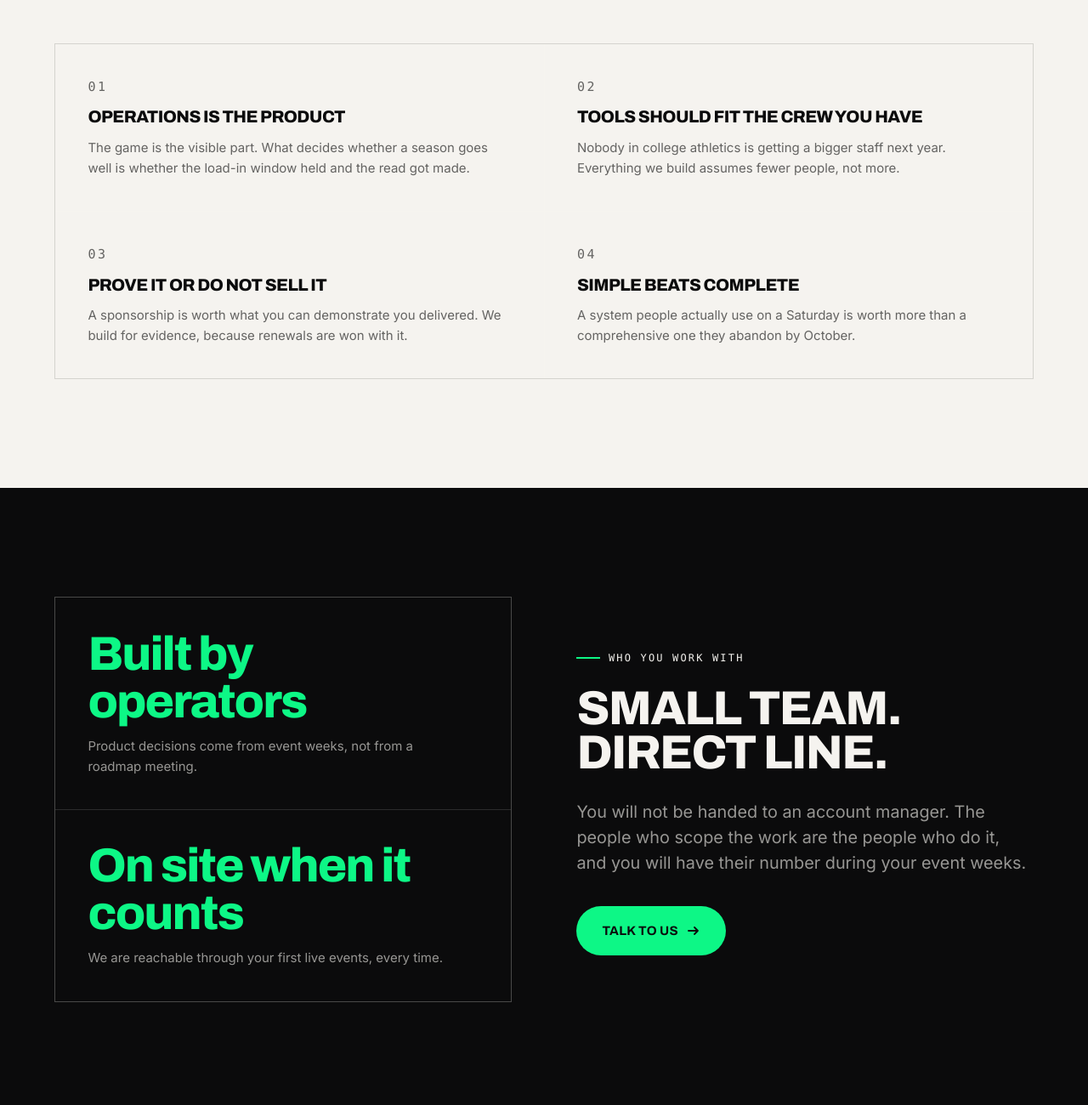
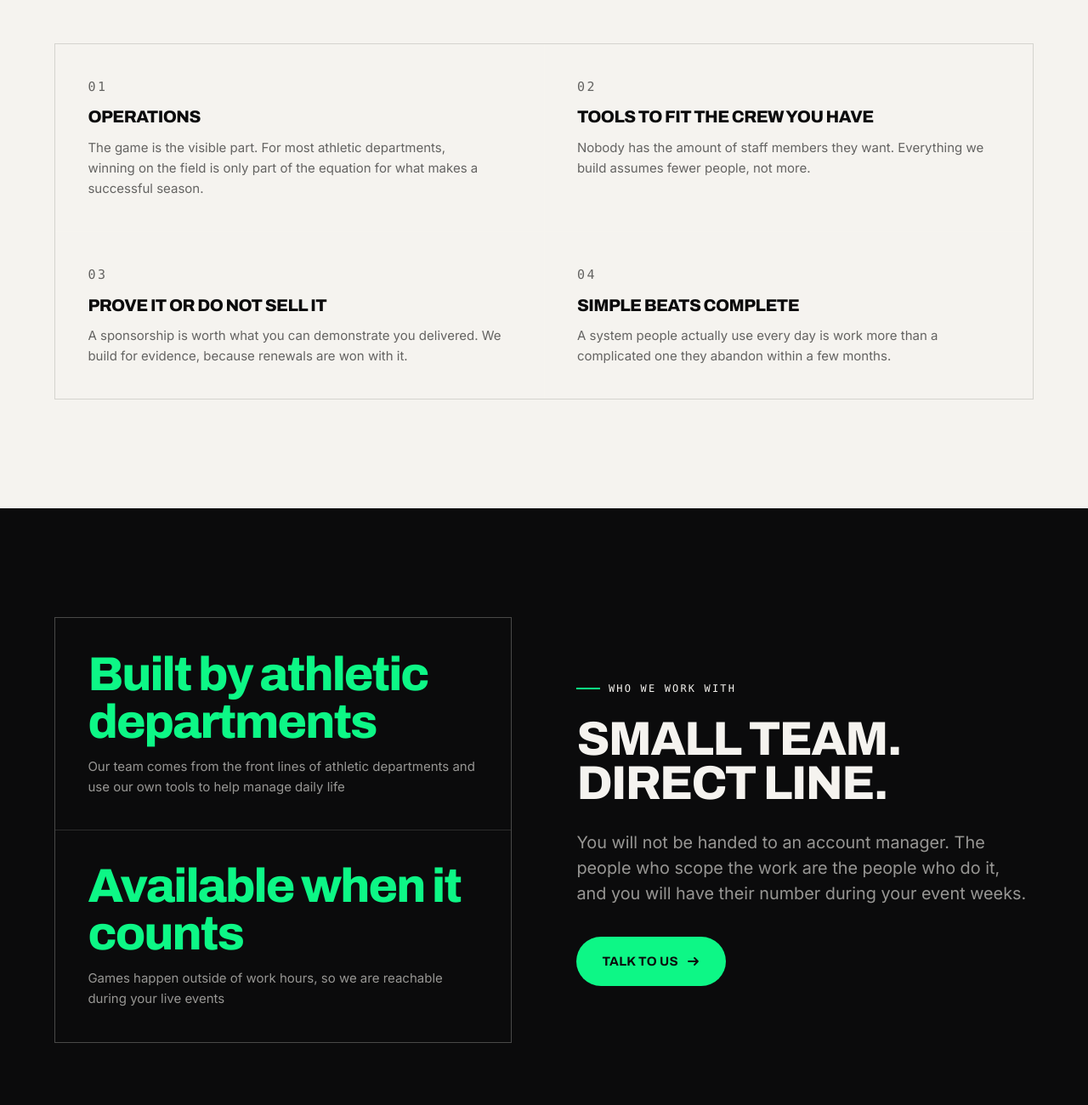
Before and after one commit to jlflux/fluxathletics, a website: page about.html in a window 1280 px wide. Shown: the part 1640-2940 px from the top of the page at 85% size. Drawn offline with Linux system fonts and the light colour scheme.

Commit message:
Update site content

```diff
--- a/about.html
+++ b/about.html
@@ -105,13 +105,13 @@
     <div class="cards">
       <article class="card" data-reveal>
         <p class="num">01</p>
-        <h3>Operations is the product</h3>
-        <p>The game is the visible part. What decides whether a season goes well is whether the load-in window held and the read got made.</p>
+        <h3>Operations</h3>
+        <p>The game is the visible part. For most athletic departments, winning on the field is only part of the equation for what makes a successful season.</p>
       </article>
       <article class="card" data-reveal>
         <p class="num">02</p>
-        <h3>Tools should fit the crew you have</h3>
-        <p>Nobody in college athletics is getting a bigger staff next year. Everything we build assumes fewer people, not more.</p>
+        <h3>Tools to fit the crew you have</h3>
+        <p>Nobody has the amount of staff members they want. Everything we build assumes fewer people, not more.</p>
       </article>
       <article class="card" data-reveal>
         <p class="num">03</p>
@@ -121,7 +121,7 @@
       <article class="card" data-reveal>
         <p class="num">04</p>
         <h3>Simple beats complete</h3>
-        <p>A system people actually use on a Saturday is worth more than a comprehensive one they abandon by October.</p>
+        <p>A system people actually use every day is work more than a complicated one they abandon within a few months.</p>
       </article>
     </div>
   </div>
@@ -132,7 +132,7 @@
   <div class="shell">
     <div class="split split--reverse">
       <div data-reveal>
-        <p class="eyebrow">Who you work with</p>
+        <p class="eyebrow">Who we work with</p>
         <h2 class="h2">Small team. Direct line.</h2>
         <p class="lead" style="margin-top:1.75rem">You will not be handed to an account manager. The people who scope the work are the people who do it, and you will have their number during your event weeks.</p>
         <div class="btn-row">
@@ -141,12 +141,12 @@
       </div>
       <div class="stats" data-reveal style="grid-template-columns:1fr">
         <div class="stat">
-          <p class="stat__k">Built by operators</p>
-          <p class="stat__v">Product decisions come from event weeks, not from a roadmap meeting.</p>
+          <p class="stat__k">Built by athletic departments</p>
+          <p class="stat__v">Our team comes from the front lines of athletic departments and use our own tools to help manage daily life</p>
         </div>
         <div class="stat">
-          <p class="stat__k">On site when it counts</p>
-          <p class="stat__v">We are reachable through your first live events, every time.</p>
+          <p class="stat__k">Available when it counts</p>
+          <p class="stat__v">Games happen outside of work hours, so we are reachable during your live events</p>
         </div>
       </div>
     </div>
```
Also changed, not shown: content.json (+10 -10 lines).
